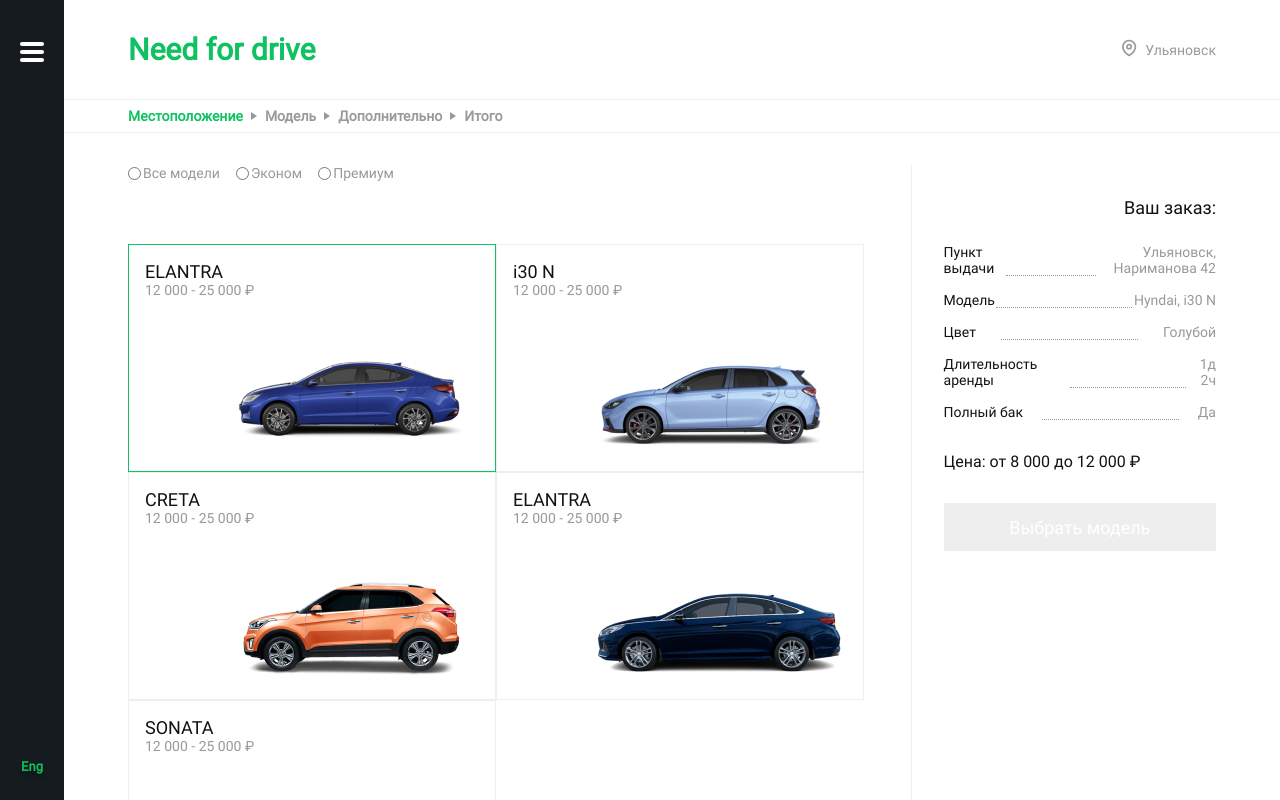
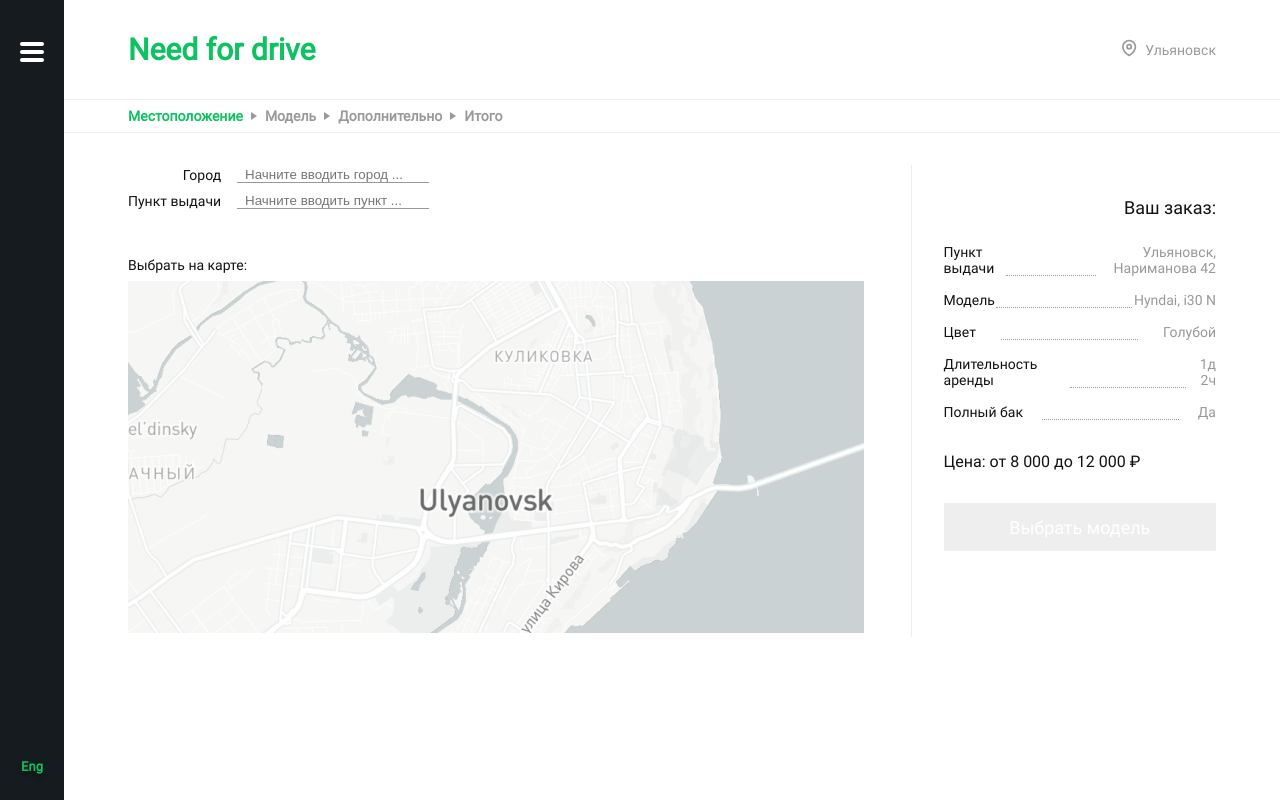
Before and after one commit to DmitriDanshin/need-for-drive, a Vue app: page / in a window 1280 px wide. Both pictures are taken after a click on the button "Забронировать". Built offline with nearby package versions, Linux system fonts and the light colour scheme.

Commit message:
F-03, добавлен выбор города и точки из списка

```diff
--- a/src/components/OrderLocation.vue
+++ b/src/components/OrderLocation.vue
@@ -10,15 +10,17 @@
             v-model="searchCity"
             placeholder="Начните вводить город ..."
             type="search"
+            @focus="toggleCitiesFocus"
           />
           <div
+            :class="{'active': filteredCities && citiesFocus}"
             class="map__search__autocomplete__list"
-            :class="{ active: filteredCities.length }"
           >
             <div
               v-for="city in filteredCities"
               :key="city"
               class="map__search__autocomplete__item"
+              @click="selectCity(city)"
             >
               {{ city }}
             </div>
@@ -32,15 +34,17 @@
             v-model="searchPoint"
             placeholder="Начните вводить пункт ..."
             type="search"
+            @focus="togglePointsFocus"
           />
           <div
+            :class="{'active': filteredPoints && pointsFocus}"
             class="map__search__autocomplete__list"
-            :class="{ active: filteredPoints.length }"
           >
             <div
               v-for="point in filteredPoints"
               :key="point"
               class="map__search__autocomplete__item"
+              @click="selectPoint(point)"
             >
               {{ point }}
             </div>
@@ -50,11 +54,14 @@
       <div class="map__position">
         <div class="map__position__title">Выбрать на карте:</div>
         <div class="map__position__display">
-          <img src="../assets/map.png" alt="map" />
+          <img
+            src="../assets/map.png"
+            alt="map"
+          />
         </div>
       </div>
     </div>
-    <order-card />
+    <order-card/>
   </div>
 </template>
 
@@ -63,10 +70,12 @@
 
 export default {
   name: "OrderLocation",
-  components: { OrderCard },
+  components: {OrderCard},
   data() {
     return {
       searchPoint: "",
+      citiesFocus: false,
+      pointsFocus: false,
       searchCity: "",
       cities: [
         "Уфа",
@@ -85,8 +94,26 @@
         "Улица 5",
         "Улица 6",
         "Улица 7",
+        "ABC"
       ],
     };
+  },
+  methods: {
+    toggleCitiesFocus() {
+      this.citiesFocus = !this.citiesFocus;
+    },
+    togglePointsFocus() {
+      this.pointsFocus = !this.pointsFocus;
+    },
+
+    selectCity(city) {
+      this.searchCity = city;
+      this.toggleCitiesFocus();
+    },
+    selectPoint(point) {
+      this.searchPoint = point;
+      this.togglePointsFocus();
+    }
   },
   computed: {
     filteredCities() {
@@ -131,25 +158,22 @@
       position: relative;
       display: inline-block;
 
-      input {
-        &:focus {
-          & + .active {
-            visibility: visible;
-          }
-        }
+      .active {
+        visibility: visible;
       }
 
       &__list {
         visibility: hidden;
         max-height: 106px;
         overflow-y: auto;
-        z-index: 1;
+        z-index: 5;
         left: 0;
         width: 95%;
         position: absolute;
         background: $white;
         border: 1px solid $gray-light;
         padding: 8px 4px;
+
 
         &::-webkit-scrollbar {
           width: 6px;
--- a/src/components/OrderPage.vue
+++ b/src/components/OrderPage.vue
@@ -29,8 +29,8 @@
         <v-svg name="next-arrow"/>
       </div>
     </div>
-    <order-location v-if="false"/>
-    <order-cars/>
+    <order-location />
+    <order-cars v-if="false"/>
   </section>
 </template>
 
```
